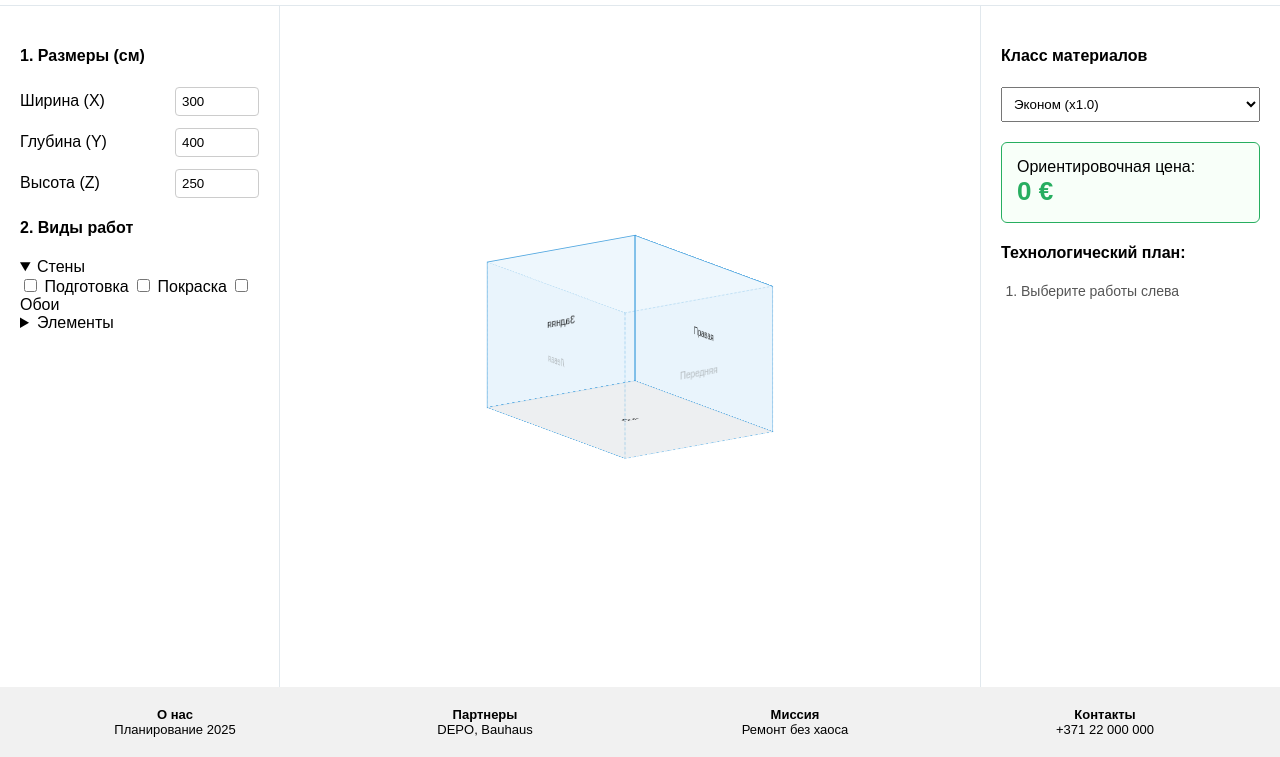
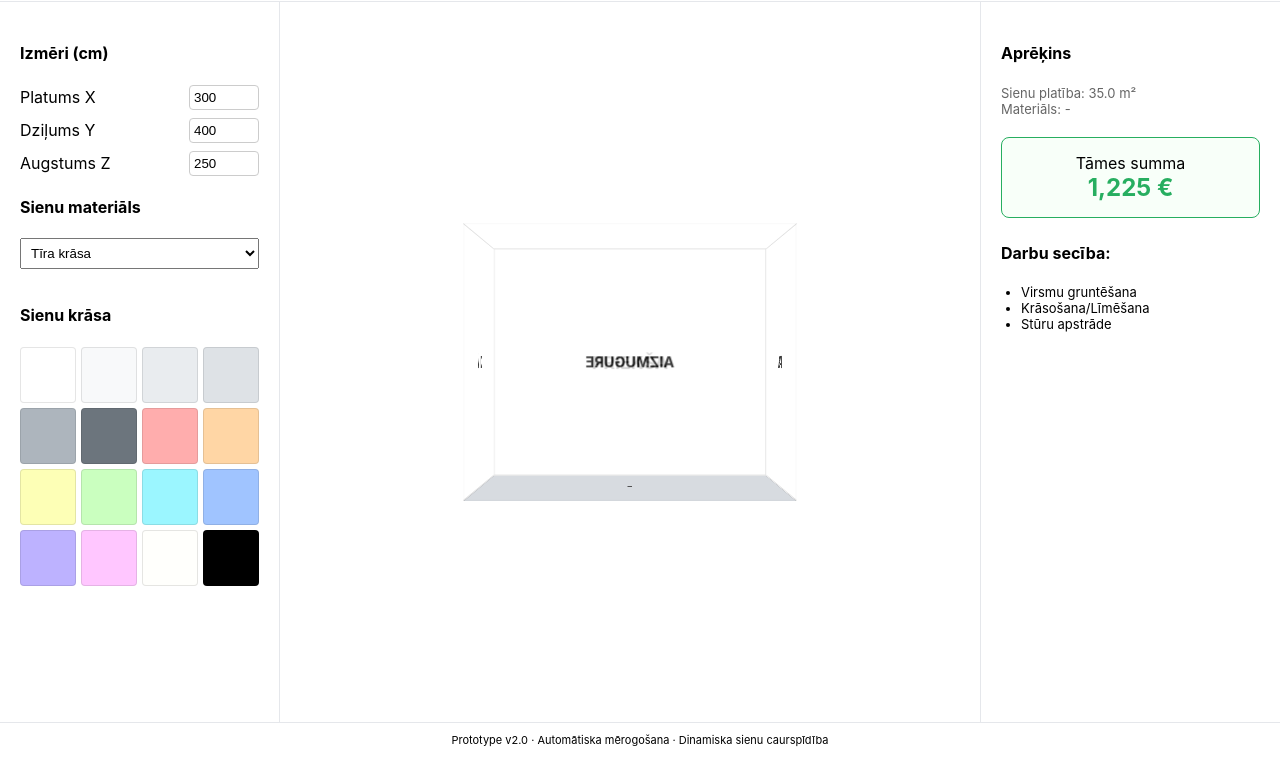
Before and after one commit to raraimsror/Bau_Rechner, a plain HTML site: page index.html in a window 1280 px wide. Shown: the part 43-800 px from the top of the page. Drawn offline with Linux system fonts and the light colour scheme.

Commit message:
v 5. new html- all in one. gpt+gemini results

```diff
--- a/index.html
+++ b/index.html
@@ -1,96 +1,304 @@
 <!DOCTYPE html>
-<html lang="ru">
+<html lang="lv">
 <head>
 <meta charset="UTF-8">
 <meta name="viewport" content="width=device-width, initial-scale=1.0">
-    <title>RemontExpert 3D - Планировщик</title>
-    <link rel="stylesheet" href="style.css">
+<title>RemontExpert 3D Pro - AutoScale & RGB</title>
+
+<style>
+:root {
+    --primary: #2c7be5;
+    --accent: #27ae60;
+    --border: #e5e7eb;
+    --bg: #f8fafc;
+}
+
+* { box-sizing: border-box; }
+
+body {
+    margin: 0;
+    font-family: 'Inter', sans-serif;
+    background: var(--bg);
+    height: 100vh;
+    display: flex;
+    flex-direction: column;
+    overflow: hidden;
+    user-select: none; /* Aizsardzība pret kopēšanu globāli */
+}
+
+/* HEADER */
+header {
+    padding: 12px 25px;
+    background: #fff;
+    border-bottom: 1px solid var(--border);
+    display: flex;
+    justify-content: space-between;
+    align-items: center;
+    z-index: 20;
+}
+
+/* LAYOUT */
+.app {
+    flex: 1;
+    display: grid;
+    grid-template-columns: 280px 1fr 300px;
+}
+
+aside {
+    background: #fff;
+    padding: 20px;
+    overflow-y: auto;
+    z-index: 10;
+    border-right: 1px solid var(--border);
+}
+aside:last-child { border-right: none; border-left: 1px solid var(--border); }
+
+/* RGB PALETE */
+.color-grid {
+    display: grid;
+    grid-template-columns: repeat(4, 1fr);
+    gap: 5px;
+    margin-top: 10px;
+}
+.color-btn {
+    width: 100%;
+    aspect-ratio: 1;
+    border-radius: 4px;
+    border: 1px solid rgba(0,0,0,0.1);
+    cursor: pointer;
+    transition: transform 0.2s;
+}
+.color-btn:hover { transform: scale(1.1); }
+.color-btn.active { border: 2px solid var(--primary); }
+
+/* VIEWPORT & SCENE */
+.viewport {
+    grid-column: 2;
+    perspective: 2000px;
+    background: #fff;
+    cursor: grab;
+    display: flex;
+    align-items: center;
+    justify-content: center;
+}
+.viewport:active { cursor: grabbing; }
+
+.scene {
+    transform-style: preserve-3d;
+    width: 100%;
+    height: 100%;
+    display: flex;
+    align-items: center;
+    justify-content: center;
+}
+
+.room {
+    position: relative;
+    transform-style: preserve-3d;
+    transition: transform 0.1s ease-out;
+}
+
+/* WALLS */
+.wall {
+    position: absolute;
+    left: 50%;
+    top: 50%;
+    transform-origin: center;
+    display: flex;
+    align-items: center;
+    justify-content: center;
+    font-weight: bold;
+    border: 1px solid rgba(0,0,0,0.15);
+    background-color: #fff;
+    pointer-events: none; /* Rotāciju uztver viewport */
+}
+
+.floor { background: #d1d5db !important; opacity: 1 !important; }
+
+/* DYNAMIC TEXTURES */
+.texture-wallpaper { background-image: radial-gradient(#00000022 1px, transparent 1px); background-size: 15px 15px; }
+.texture-tile { background-image: linear-gradient(#00000011 1px, transparent 1px), linear-gradient(90deg, #00000011 1px, transparent 1px); background-size: 30px 30px; }
+
+/* UI ELEMENTS */
+.field { display: flex; justify-content: space-between; margin-bottom: 8px; align-items: center; }
+input { width: 70px; padding: 4px; border: 1px solid #ccc; border-radius: 4px; }
+.price { margin-top: 20px; padding: 15px; border: 1px solid var(--accent); border-radius: 8px; background: #f8fff9; text-align: center; }
+.price strong { font-size: 24px; color: var(--accent); }
+
+footer { padding: 10px; text-align: center; font-size: 11px; background: #fff; border-top: 1px solid var(--border); }
+</style>
 </head>
+
 <body>
 
 <header>
-        <div class="logo"><strong>RemontExpert</strong> 3D</div>
-        <nav><a href="#" class="login-btn">Вход / Регистрация</a></nav>
+    <div>RemontExpert <strong>3D</strong></div>
+    <div style="font-size: 12px; color: #64748b;">v2.0: AutoScale & WallColor Engine</div>
 </header>
 
-    <div class="app-wrapper">
-        <aside class="left-panel">
-            <section class="config-group">
-                <h4>1. Размеры (см)</h4>
-                <div class="input-field">
-                    <label>Ширина (X)</label>
-                    <input type="number" id="dimX" value="300">
-                </div>
-                <div class="input-field">
-                    <label>Глубина (Y)</label>
-                    <input type="number" id="dimY" value="400">
-                </div>
-                <div class="input-field">
-                    <label>Высота (Z)</label>
-                    <input type="number" id="dimZ" value="250">
-                </div>
-            </section>
+<div class="app">
 
-            <section class="config-group">
-                <h4>2. Виды работ</h4>
-                <details open>
-                    <summary>Стены</summary>
-                    <div class="checkbox-group">
-                        <label><input type="checkbox" class="job" data-price="10" data-task="Грунтовка стен"> Подготовка</label>
-                        <label><input type="checkbox" class="job" data-price="15" data-task="Покраска в 2 слоя"> Покраска</label>
-                        <label><input type="checkbox" class="job" data-price="20" data-task="Поклейка обоев"> Обои</label>
-                    </div>
-                </details>
-                <details>
-                    <summary>Элементы</summary>
-                    <div class="checkbox-group">
-                        <label><input type="checkbox" id="hasDoor"> Дверь (1 шт)</label>
-                    </div>
-                </details>
-            </section>
+<aside>
+    <h4>Izmēri (cm)</h4>
+    <div class="field"><span>Platums X</span><input id="xInp" type="number" value="300"></div>
+    <div class="field"><span>Dziļums Y</span><input id="yInp" type="number" value="400"></div>
+    <div class="field"><span>Augstums Z</span><input id="zInp" type="number" value="250"></div>
+
+    <h4>Sienu materiāls</h4>
+    <select id="wallTex" style="width:100%; padding:6px; margin-bottom:15px;">
+        <option value="none">Tīra krāsa</option>
+        <option value="texture-wallpaper">Tapetes</option>
+        <option value="texture-tile">Flīzes</option>
+    </select>
+
+    <h4>Sienu krāsa</h4>
+    <div class="color-grid" id="colorGrid"></div>
 </aside>
 
-        <main class="viewport">
+<div class="viewport" id="vPort">
     <div class="scene">
         <div class="room" id="room">
-                    <div class="wall front"><span>Передняя</span></div>
-                    <div class="wall back"><span>Задняя</span></div>
-                    <div class="wall left"><span>Левая</span></div>
-                    <div class="wall right"><span>Правая</span></div>
-                    <div class="wall floor"><span>Пол</span></div>
+            <div class="wall front" data-side="front">PRIEKŠA</div>
+            <div class="wall back" data-side="back">AIZMUGURE</div>
+            <div class="wall left" data-side="left">KREISĀ</div>
+            <div class="wall right" data-side="right">LABĀ</div>
+            <div class="wall floor" data-side="floor">GRĪDA</div>
         </div>
     </div>
-        </main>
-
-        <aside class="right-panel">
-            <h4>Класс материалов</h4>
-            <select id="mClass" class="full-width">
-                <option value="1">Эконом (x1.0)</option>
-                <option value="1.5">Стандарт (x1.5)</option>
-                <option value="2.5">Премиум (x2.5)</option>
-            </select>
-
-            <div class="receipt">
-                <span>Ориентировочная цена:</span>
-                <div class="total-amount"><span id="totalPrice">0</span> €</div>
 </div>
 
-            <div class="work-plan">
-                <h4>Технологический план:</h4>
-                <ol id="planSteps">
-                    <li>Выберите работы слева</li>
-                </ol>
-            </div>
-        </aside>
+<aside>
+    <h4>Aprēķins</h4>
+    <div style="font-size:13px; color:#666;">
+        Sienu platība: <span id="areaVal">0</span> m²<br>
+        Materiāls: <span id="matVal">-</span>
     </div>
 
-    <footer>
-        <div><strong>О нас</strong><br>Планирование 2025</div>
-        <div><strong>Партнеры</strong><br>DEPO, Bauhaus</div>
-        <div><strong>Миссия</strong><br>Ремонт без хаоса</div>
-        <div><strong>Контакты</strong><br>+371 22 000 000</div>
-    </footer>
+    <div class="price">
+        Tāmes summa<br>
+        <strong id="priceVal">0 €</strong>
+    </div>
 
-    <script src="script.js"></script>
+    <h4 style="margin-top:25px;">Darbu secība:</h4>
+    <ul id="steps" style="font-size:13px; padding-left:20px;">
+        <li>Virsmu gruntēšana</li>
+        <li>Krāsošana/Līmēšana</li>
+        <li>Stūru apstrāde</li>
+    </ul>
+</aside>
+
+</div>
+
+<footer>Prototype v2.0 · Automātiska mērogošana · Dinamiska sienu caurspīdība</footer>
+
+<script>
+/* ===== INIT DATA ===== */
+const room = document.getElementById('room');
+const vPort = document.getElementById('vPort');
+const wallColors = ['#ffffff','#f8f9fa','#e9ecef','#dee2e6','#adb5bd','#6c757d','#ffadad','#ffd6a5','#fdffb6','#caffbf','#9bf6ff','#a0c4ff','#bdb2ff','#ffc6ff','#fffffc','#000000'];
+
+let rx = -15, ry = 35, currentScale = 0.5;
+let selectedColor = '#ffffff';
+
+/* ===== GENERATE COLOR PALETTE ===== */
+const grid = document.getElementById('colorGrid');
+wallColors.forEach(color => {
+    const btn = document.createElement('div');
+    btn.className = 'color-btn';
+    btn.style.backgroundColor = color;
+    btn.onclick = () => {
+        selectedColor = color;
+        document.querySelectorAll('.color-btn').forEach(b => b.classList.remove('active'));
+        btn.classList.add('active');
+        updateRoom();
+    };
+    grid.appendChild(btn);
+});
+
+/* ===== AUTO-SCALING LOGIC ===== */
+function updateRoom() {
+    const x = +xInp.value || 1;
+    const y = +yInp.value || 1;
+    const z = +zInp.value || 1;
+
+    // Aprēķinām mērogu, lai lielākā mala nepārsniegtu 400px ekrānā
+    const maxDim = Math.max(x, y, z);
+    const scale = 400 / maxDim;
+
+    const sx = x * scale, sy = y * scale, sz = z * scale;
+
+    const walls = [
+        { s: '.front', w: sx, h: sz, t: `translate(-50%,-50%) translateZ(${sy/2}px)` },
+        { s: '.back',  w: sx, h: sz, t: `translate(-50%,-50%) translateZ(${-sy/2}px) rotateY(180deg)` },
+        { s: '.left',  w: sy, h: sz, t: `translate(-50%,-50%) translateX(${-sx/2}px) rotateY(-90deg)` },
+        { s: '.right', w: sy, h: sz, t: `translate(-50%,-50%) translateX(${sx/2}px) rotateY(90deg)` },
+        { s: '.floor', w: sx, h: sy, t: `translate(-50%,-50%) translateY(${sz/2}px) rotateX(90deg)` }
+    ];
+
+    walls.forEach(c => {
+        const el = document.querySelector(c.s);
+        el.style.width = c.w + 'px';
+        el.style.height = c.h + 'px';
+        el.style.transform = c.t;
+
+        // Krāsa tikai sienām
+        if(!c.s.includes('floor')) {
+            el.style.backgroundColor = selectedColor;
+            el.className = 'wall ' + c.s.replace('.','') + ' ' + wallTex.value;
+        }
+    });
+
+    updateOpacity();
+
+    // Cena
+    const area = (2 * x * z + 2 * y * z) / 10000;
+    document.getElementById('areaVal').innerText = area.toFixed(1);
+    document.getElementById('priceVal').innerText = Math.round(area * 35).toLocaleString() + ' €';
+}
+
+/* ===== DYNAMIC OPACITY (FIXED) ===== */
+function updateOpacity() {
+    const angle = ((ry % 360) + 360) % 360;
+    const walls = document.querySelectorAll('.wall:not(.floor)');
+
+    walls.forEach(w => {
+        const side = w.dataset.side;
+        let op = 0.9;
+
+        // Izlabota loģika atkarībā no rotācijas leņķa
+        if (side === 'left' && (angle >= 45 && angle < 135)) op = 0.15;
+        if (side === 'back'  && (angle >= 135 && angle < 225)) op = 0.15;
+        if (side === 'right' && (angle >= 225 && angle < 315)) op = 0.15;
+        if (side === 'front' && (angle > 315 || angle < 45)) op = 0.15;
+
+        w.style.opacity = op;
+    });
+}
+
+/* ===== ROTATION ===== */
+let drag = false, px = 0, py = 0;
+function rotate(dx, dy) {
+    ry += dx * 0.4;
+    rx -= dy * 0.4;
+    rx = Math.max(-60, Math.min(60, rx)); // Neļaujam pārgriezties pilnībā
+    room.style.transform = `rotateX(${rx}deg) rotateY(${ry}deg)`;
+    updateOpacity();
+}
+
+vPort.onmousedown = e => { drag = true; px = e.clientX; py = e.clientY; };
+window.onmouseup = () => drag = false;
+window.onmousemove = e => { if(drag) { rotate(e.clientX-px, e.clientY-py); px = e.clientX; py = e.clientY; } };
+
+/* TOUCH */
+vPort.ontouchstart = e => { drag = true; px = e.touches[0].clientX; py = e.touches[0].clientY; };
+window.ontouchmove = e => { if(drag) { rotate(e.touches[0].clientX-px, e.touches[0].clientY-py); px = e.touches[0].clientX; py = e.touches[0].clientY; } };
+window.ontouchend = () => drag = false;
+
+/* LISTENERS */
+[xInp, yInp, zInp, wallTex].forEach(el => el.oninput = updateRoom);
+
+updateRoom();
+</script>
+
 </body>
 </html>
```
Lines whose indentation alone changed are shown as unchanged.
